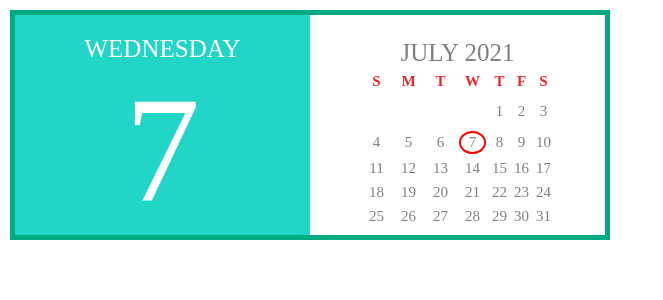
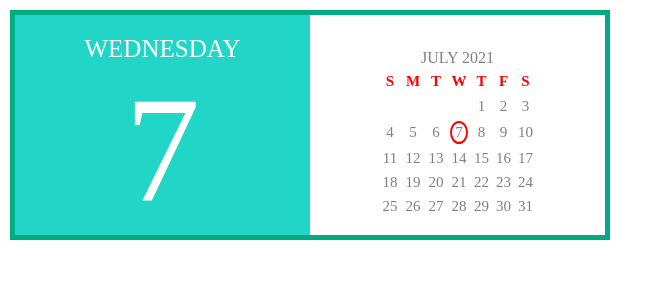
Before and after one commit to Alex-it-work/React-HW, a React (Create React App) app: page / in a window 1280 px wide. Shown: the top 300 px of the page, without its empty margins (0-663 px from the left). Built offline with nearby package versions, Linux system fonts and the light colour scheme.

Commit message:
Styles refactoring

```diff
--- a/src/components/Calendar/Calendar.module.scss
+++ b/src/components/Calendar/Calendar.module.scss
@@ -1,6 +1,9 @@
+@import "./commonStyles/vars";
+@import "./commonStyles/templates";
+
 * {
   box-sizing: border-box;
-  font-family: "Times New Roman", Times, serif;
+  font-family: "Times New Roman", serif;
 }
 
 .calendarContainer {
@@ -9,50 +12,39 @@
   flex-wrap: wrap;
   max-width: 600px;
   min-width: 280px;
-  border: 5px solid #01aa80;
+  border: 5px solid $main-border-color;
   margin: 10px;
 }
 
 .dayContainer {
-  display: flex;
-  flex-direction: column;
-  width: 50%;
-  background-color: #22d6c7;
-  text-align: center;
-  flex-basis: 190px;
-  flex-grow: 1;
-}
+  @extend %flex-container;
+  background-color: $day-background-color;
 
   .currentDayOfWeek {
-  margin-top: 20px;
-  font-size: 25px;
-  color: white;
+    margin-top: $margin-top;
+    font-size: $day-font-size;
+    color: $day-text-color;
     text-transform: uppercase;
   }
 
   .currentDayNumber {
-  font-size: 150px;
-  color: white;
+    font-size: $day-number-font-size;
+    color: $day-text-color;
+  }
 }
 
 .monthContainer {
-  display: flex;
-  justify-content: center;
-  width: 50%;
+  @extend %flex-container;
   align-items: center;
-  flex-basis: 190px;
-  flex-grow: 1;
-}
 
   .dateGrid {
     border-spacing: 5px;
     text-align: center;
-  font-size: 25px;
-  color: grey;
+    color: $grid-text-color;
   }
 
   .currentMonthYear {
-  margin-top: 20px;
+    margin-top: $margin-top;
     text-transform: uppercase;
   }
 
@@ -61,15 +53,16 @@
   }
 
   .currentDay {
-  border: 2px solid red;
+    border: 2px solid $highlight-color;
     border-radius: 50%;
   }
 
   .weekDays {
-  color: rgb(236, 37, 37);
-  font-size: 15px;
+    color: $highlight-color;
+    font-size: $grid-font-size;
   }
 
   .currentMonth {
-  font-size: 15px;
+    font-size: $grid-font-size;
   }
+}
--- /dev/null
+++ b/src/components/Calendar/commonStyles/_templates.scss
@@ -0,0 +1,9 @@
+%flex-container {
+  display: flex;
+  flex-direction: column;
+  width: 50%;
+  text-align: center;
+  justify-content: center;
+  flex-basis: 190px;
+  flex-grow: 1;
+}
--- /dev/null
+++ b/src/components/Calendar/commonStyles/_vars.scss
@@ -0,0 +1,11 @@
+$grid-font-size: 15px;
+$day-font-size: 25px;
+$day-number-font-size: 150px;
+
+$highlight-color: red;
+$main-border-color: #01aa80;
+$day-background-color: #22d6c7;
+$day-text-color: white;
+$grid-text-color: grey;
+
+$margin-top: 20px;
```
Lines whose indentation alone changed are shown as unchanged.
